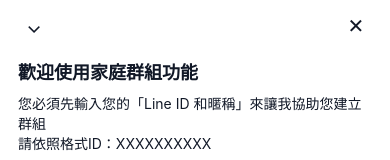
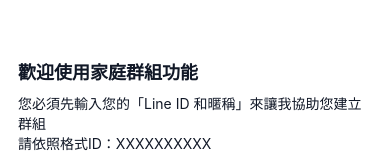
Before and after one commit to Chuck-Huang-yung/AI-Anti-Fraud-System, a React Native app in the folder mobile/: screen /Login in a window 390 px wide. Shown: the top 160 px of the page. Built offline with nearby package versions, Linux system fonts and the light colour scheme.

Commit message:
yi:叉叉箭頭拿掉

```diff
--- a/mobile/screens/AppMain.tsx
+++ b/mobile/screens/AppMain.tsx
@@ -30,17 +30,6 @@
     return /^[a-zA-Z0-9._-]+$/.test(v);
   }, [lineId]);
 
-  const onClose = () => {
-    Alert.alert("關閉", "要關閉此頁面嗎？", [
-      { text: "取消", style: "cancel" },
-      {
-        text: "確定",
-        style: "destructive",
-        onPress: () => console.log("close"),
-      },
-    ]);
-  };
-
   const onNext = () => {
     const id = lineId.trim();
     const name = nickname.trim();
@@ -68,21 +57,8 @@
           style={styles.safe}
           behavior={Platform.OS === "ios" ? "padding" : undefined}
         >
-          {/* Header */}
+          {/* Header - 左右按鈕已移除 */}
           <View style={styles.header}>
-            <Pressable
-              onPress={() => navigation.goBack?.()}
-              hitSlop={12}
-              style={styles.iconBtn}
-            >
-              <Text style={styles.iconText}>⌄</Text>
-            </Pressable>
-
-            <View style={{ flex: 1 }} />
-
-            <Pressable onPress={onClose} hitSlop={12} style={styles.iconBtn}>
-              <Text style={styles.iconText}>✕</Text>
-            </Pressable>
           </View>
 
           {/* Content */}
@@ -97,7 +73,6 @@
             <TextInput
               value={lineId}
               onChangeText={setLineId}
-              // 使用 (styles as any) 避開 TS 對 web 樣式的檢查
               style={[
                 styles.input,
                 Platform.OS === "web" && ({ outlineStyle: "none" } as any),
@@ -129,9 +104,11 @@
               如成員有詐騙警告將會立即通知全體群組成員
             </Text>
 
-            <Pressable onPress={onNext} style={styles.nextBtn}>
-              <Text style={styles.nextBtnText}>下一步</Text>
-            </Pressable>
+            <View style={{ marginTop: 24 }}>
+              <Pressable onPress={onNext} style={styles.nextBtn}>
+                <Text style={styles.nextBtnText}>下一步</Text>
+              </Pressable>
+            </View>
           </View>
         </KeyboardAvoidingView>
       </Container>
@@ -145,16 +122,9 @@
     height: 52,
     flexDirection: "row",
     alignItems: "center",
+    justifyContent: "center",
     paddingHorizontal: 14,
   },
-  iconBtn: {
-    width: 40,
-    height: 40,
-    borderRadius: 20,
-    alignItems: "center",
-    justifyContent: "center",
-  },
-  iconText: { fontSize: 20, color: "#111827" },
   content: { paddingHorizontal: 18, paddingTop: 6 },
   title: {
     fontSize: 18,
@@ -171,7 +141,6 @@
     paddingHorizontal: 14,
     fontSize: 16,
     color: "#111827",
-    // 透過 Platform.select 搭配 as any 處理網頁專用樣式
     ...Platform.select({
       web: {
         cursor: "text",
@@ -186,7 +155,6 @@
     color: "#111827",
   },
   nextBtn: {
-    marginTop: 24,
     height: 52,
     borderRadius: 10,
     backgroundColor: "#111827",
```
